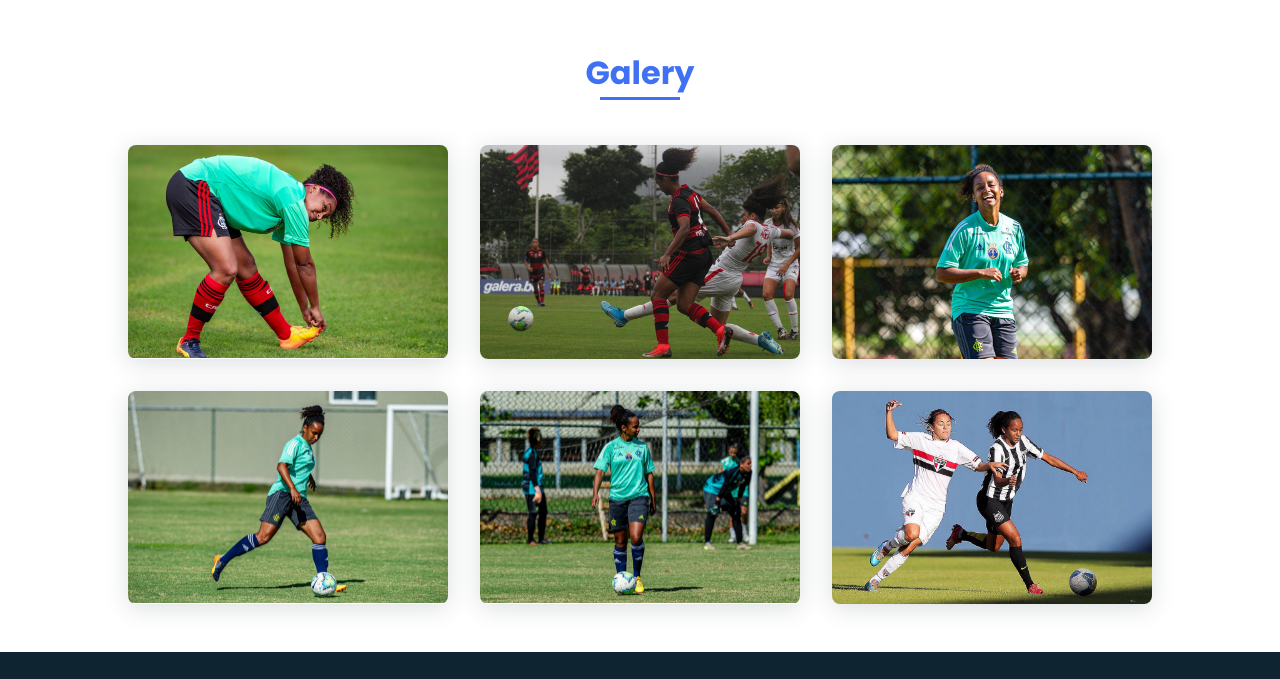
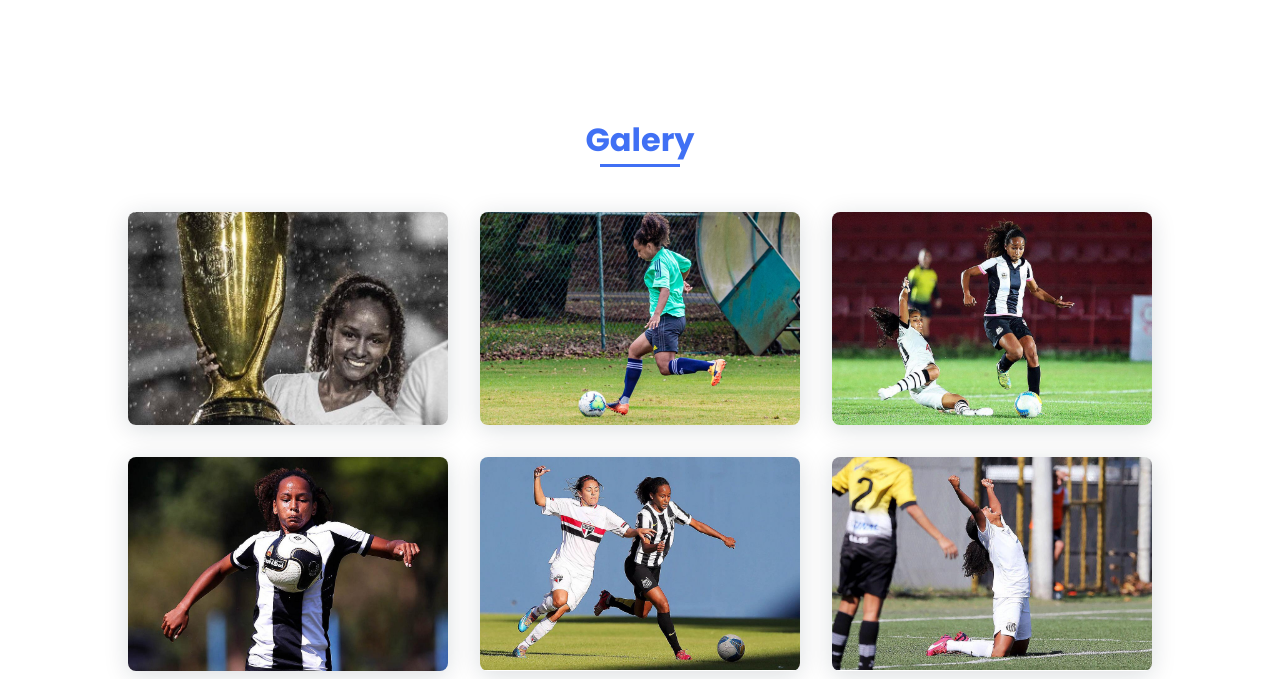
Before and after one commit to kellyrsantana/portf, a plain HTML site: page ingles.html in a window 1280 px wide. Shown: the part 2035-2714 px from the top of the page. Drawn offline with nearby package versions, Linux system fonts and the light colour scheme.

Commit message:
Update ingles.html

```diff
--- a/ingles.html
+++ b/ingles.html
@@ -52,7 +52,7 @@
                 </div>
 
                 <div class="home__img">
-                    <img src="assets/img/princ.jfif" alt="">
+                    <img src="assets/img/princ.png" alt="">
                 </div>
             </section>
 
@@ -62,7 +62,7 @@
 
                 <div class="about__container bd-grid">
                     <div class="about__img">
-                        <img src="assets/img/222.png" alt="">
+                        <img src="assets/img/princ.png" alt="">
                     </div>
 
                     <div>
@@ -146,22 +146,22 @@
 
                 <div class="work__container bd-grid">
                     <div class="work__img">
-                        <img src="assets/img/q.jfif" alt="">
+                        <img src="assets/img/2.jfif" alt="">
                     </div>
                     <div class="work__img">
-                        <img src="assets/img/qq.jfif" alt="">
+                        <img src="assets/img/4.jfif" alt="">
                     </div>
                     <div class="work__img">
-                        <img src="assets/img/qqq.jfif" alt="">
+                        <img src="assets/img/5.jfif" alt="">
                     </div>
                     <div class="work__img">
-                        <img src="assets/img/qqqq.jfif" alt="">
-                    </div>
-                    <div class="work__img">
-                        <img src="assets/img/qqqqq.jfif" alt="">
+                        <img src="assets/img/6.jfif" alt="">
                     </div>
                     <div class="work__img">
                         <img src="assets/img/7.jfif" alt="">
+                    </div>
+                    <div class="work__img">
+                        <img src="assets/img/8.jfif" alt="">
                     </div>
                 </div>
             </section>
```
